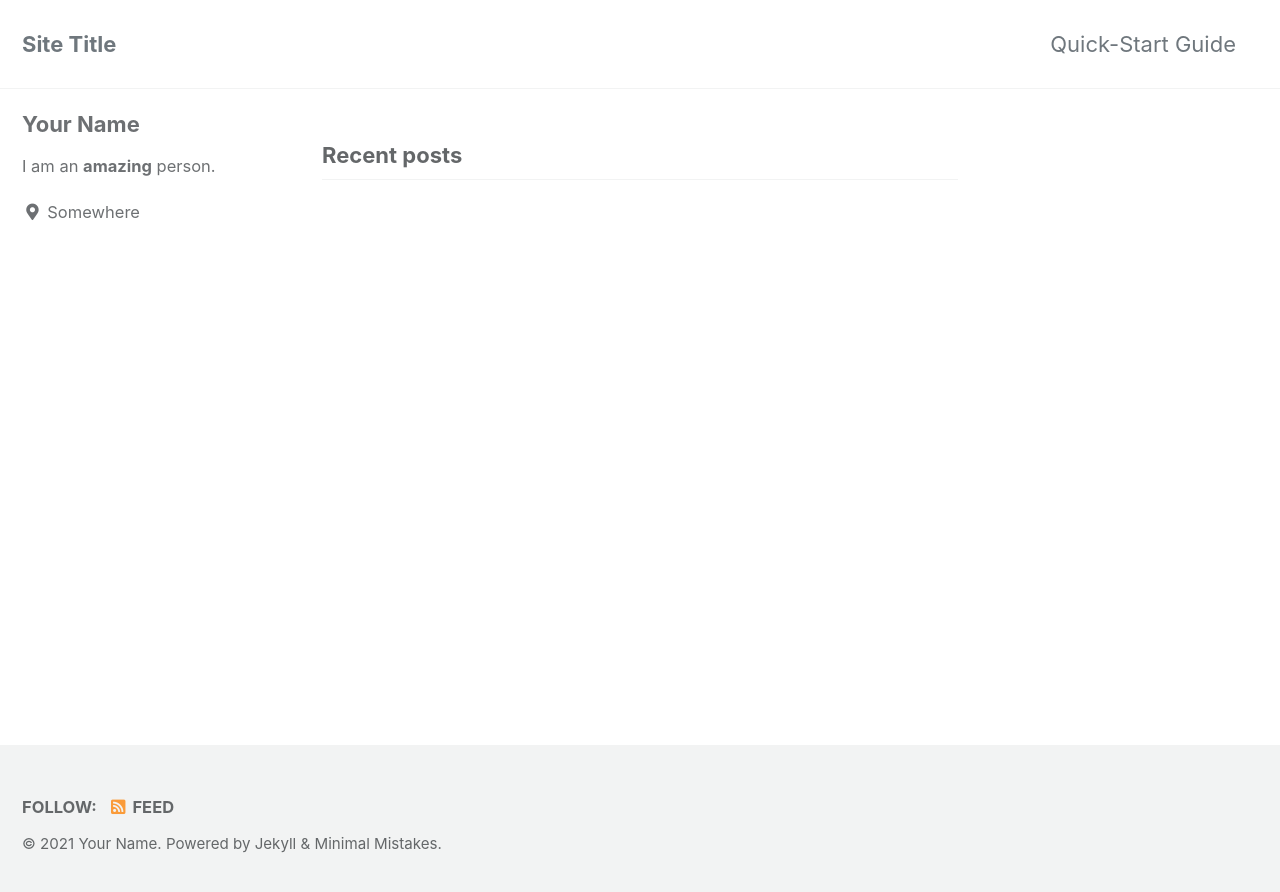
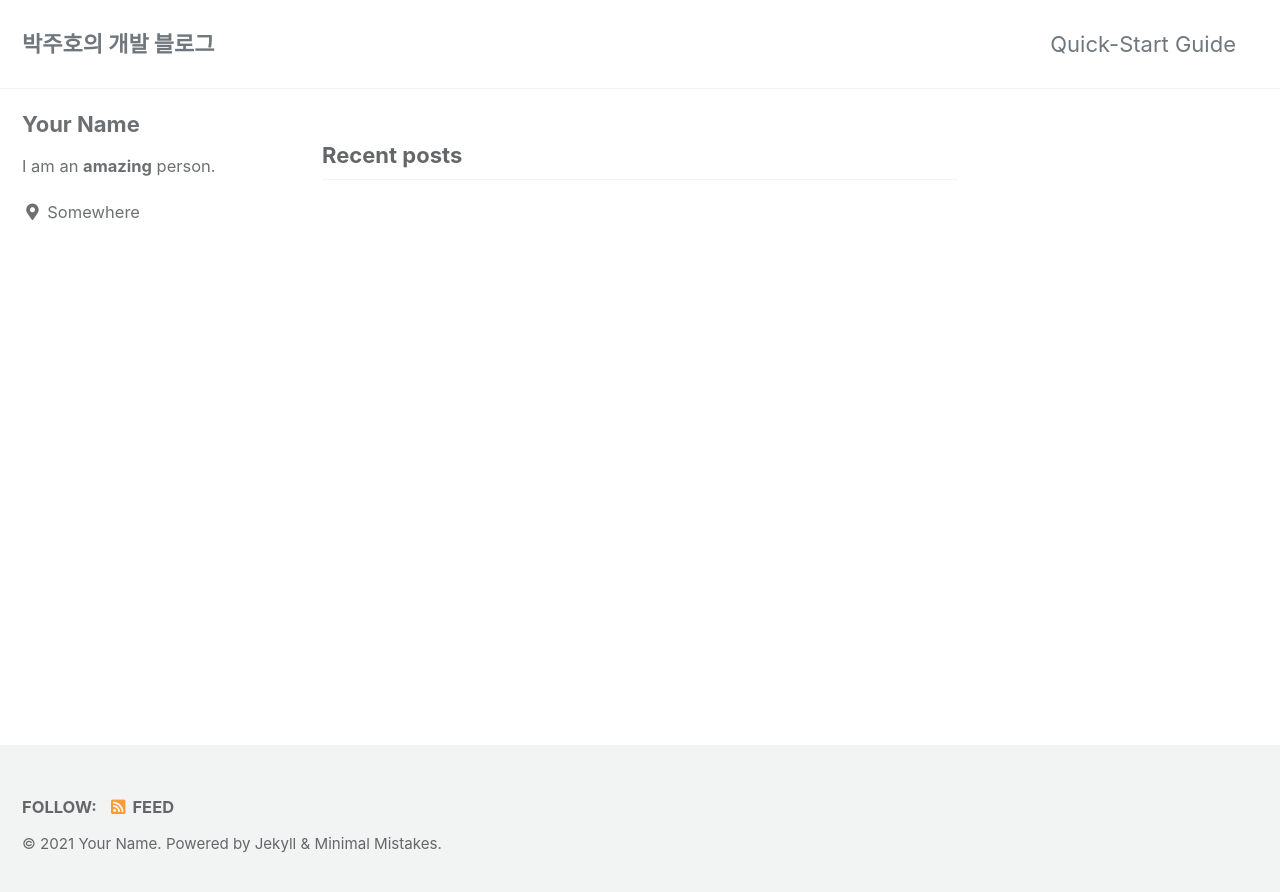
Before and after one commit to JhPlayGround/JhPlayGround.github.io, a Jekyll site: the page built from index.html, in a window 1280 px wide. Shown: the top 892 px of the page. Built offline with Jekyll 4.4.1, drawn with Linux system fonts in a browser that asks for light colours; cached includes are drawn as plain includes; the list of posts is cut into pages by our own code.

Commit message:
Update _config.yml
_config title 수정

```diff
--- a/_config.yml
+++ b/_config.yml
@@ -16,7 +16,7 @@ minimal_mistakes_skin    : "default" # "air", "aqua", "contrast", "dark", "dirt"
 
 # Site Settings
 locale                   : "en-US"
-title                    : "Site Title"
+title                    : "박주호의 개발 블로그"
 title_separator          : "-"
 subtitle                 : # site tagline that appears below site title in masthead
 name                     : "Your Name"
```
